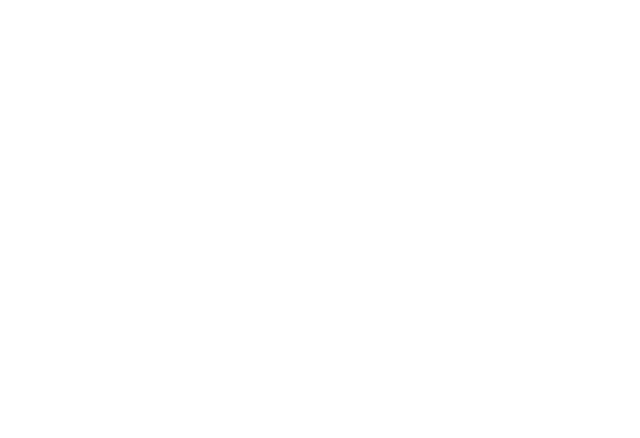
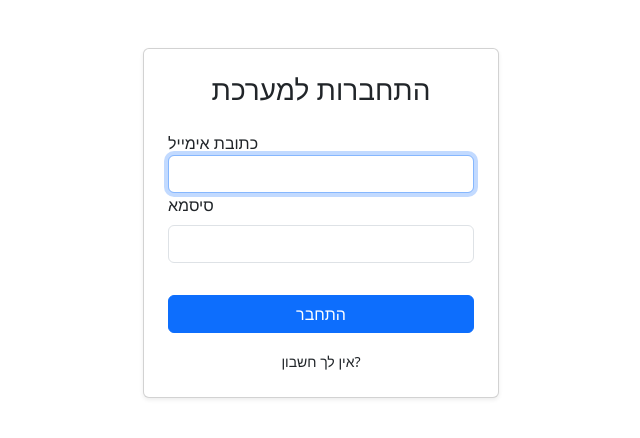
Before and after one commit to jakeos987/Shopping_App, a React app in the folder frontend/: page /login in a window 1280 px wide. Shown: the top 438 px of the page, without its empty margins (319-959 px from the left). Built offline with nearby package versions, Linux system fonts and the light colour scheme; no server answers; the HTML template or start-up script is replaced by a standard one.

Commit message:
link in login to register

```diff
--- a/frontend/src/App.tsx
+++ b/frontend/src/App.tsx
@@ -1,10 +1,20 @@
-import { useState } from "react"
-
+import { useState } from "react";
+import  RegisterPage  from "./pages/RegisterPage";
+import  LoginPage  from './pages/LoginPage';
+import { BrowserRouter } from "react-router-dom";
+import { Routes, Route } from "react-router-dom";
 
 function App() {
-const [count,setCount] = useState(0)
+
   return (
-    <div> </div>
+    <BrowserRouter>
+    <Routes>
+      <Route path='/login' element={<LoginPage />} />
+      <Route path="/register" element={<RegisterPage/>} />
+      {/* <Route path="" /> */}
+
+      </Routes>
+    </BrowserRouter>
   )
 }
 
--- a/frontend/src/pages/LoginPage.tsx
+++ b/frontend/src/pages/LoginPage.tsx
@@ -2,6 +2,7 @@
 import { useNavigate } from 'react-router-dom';
 import { useAuthStore } from '../store/UseAuth.store';
 import { AuthService } from "../services/auth.service";
+import { Link } from "react-router-dom";
 
 export default function LoginPage(){
     const [email, setEmail]= useState('')
@@ -66,6 +67,11 @@
                         התחבר
                         </button>
                         </form>
+                        <div className="mt-3 text-center">
+                            <small>
+                                אין לך חשבון? <Link to="/register"></Link>
+                            </small>
+                        </div>
                     </div>
                 </div>
             </div>
--- a/frontend/src/pages/RegisterPage.tsx
+++ b/frontend/src/pages/RegisterPage.tsx
@@ -14,7 +14,6 @@
     const handlerSubmit = async (e:React.FormEvent)=>{
         e.preventDefault()
         setError('')
-
     if(password !== confirmPassword){
         setError('סיסמאות לא תואמות')
         return
```
